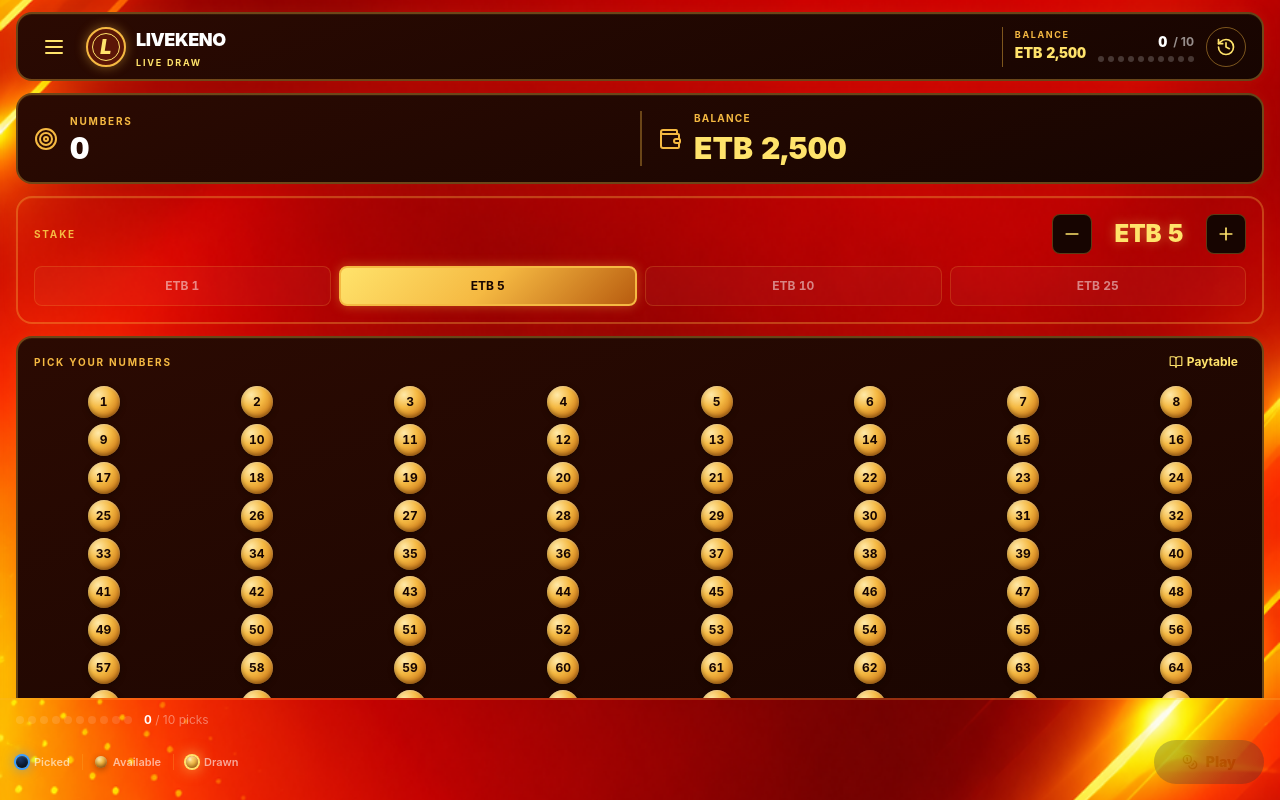
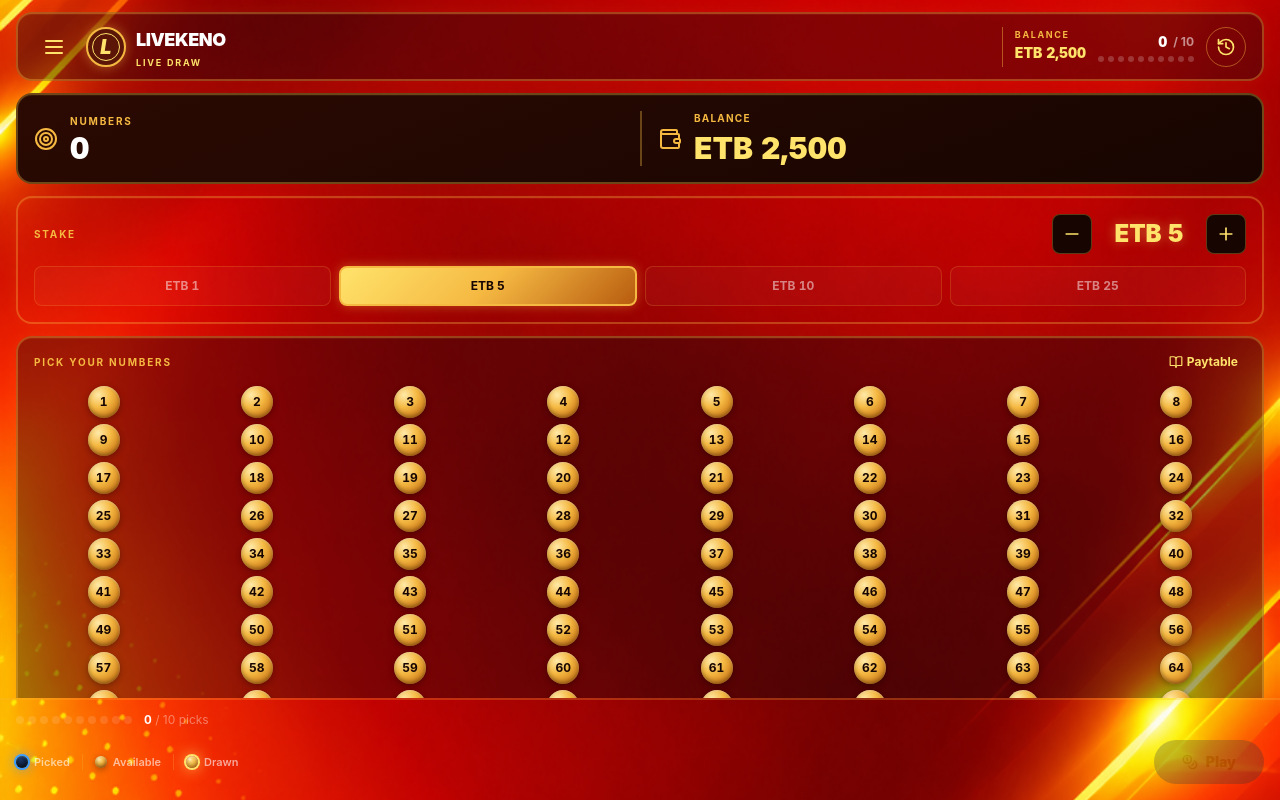
Before and after one commit to aarontaye/LIVEKENO, a React (Vite) app: page /play in a window 1280 px wide. Built offline with nearby package versions, Linux system fonts and the light colour scheme.

Commit message:
Updated PlayPage.tsx

```diff
--- a/src/components/layout/Header.tsx
+++ b/src/components/layout/Header.tsx
@@ -21,7 +21,7 @@ export default function Header({ isDrawing = false, revealedCount = 0 }: HeaderP
 
   return (
     <>
-      <header className="navy-panel mx-3 mt-3 shrink-0 rounded-2xl px-3 py-3 sm:mx-4 sm:px-4">
+      <header className="navy-panel-transparent mx-3 mt-3 shrink-0 rounded-2xl px-3 py-3 sm:mx-4 sm:px-4" style={{ backgroundColor: 'rgba(5, 7, 13, 0.35)' }}>
         <div className="flex items-center gap-3">
           <button
             type="button"
--- a/src/pages/PlayPage.tsx
+++ b/src/pages/PlayPage.tsx
@@ -79,7 +79,7 @@ export default function PlayPage() {
         </div>
 
         <div className="px-3 pb-4 sm:px-4">
-          <div className="navy-panel rounded-2xl p-3">
+          <div className="navy-panel-transparent rounded-2xl p-3" style={{ backgroundColor: 'rgba(5, 7, 13, 0.35)' }}>
             <div className="mb-3 flex items-center justify-between px-1">
               <p className="text-[10px] font-bold uppercase tracking-[0.18em] text-[#f5b942]">
                 {isDrawing ? 'Numbers being drawn' : 'Pick your numbers'}
```
